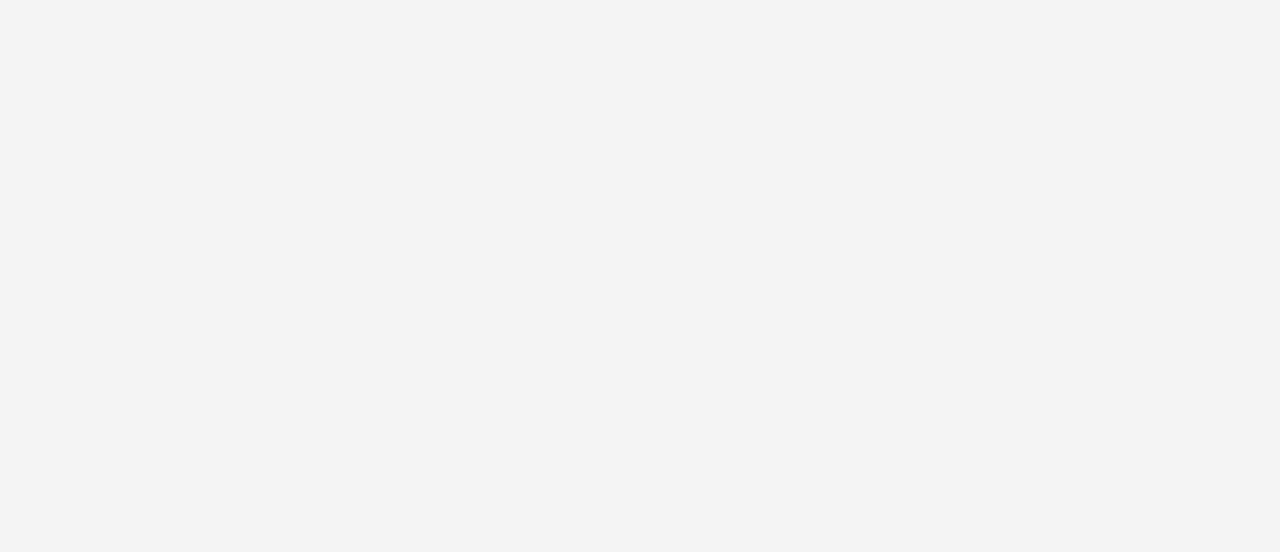
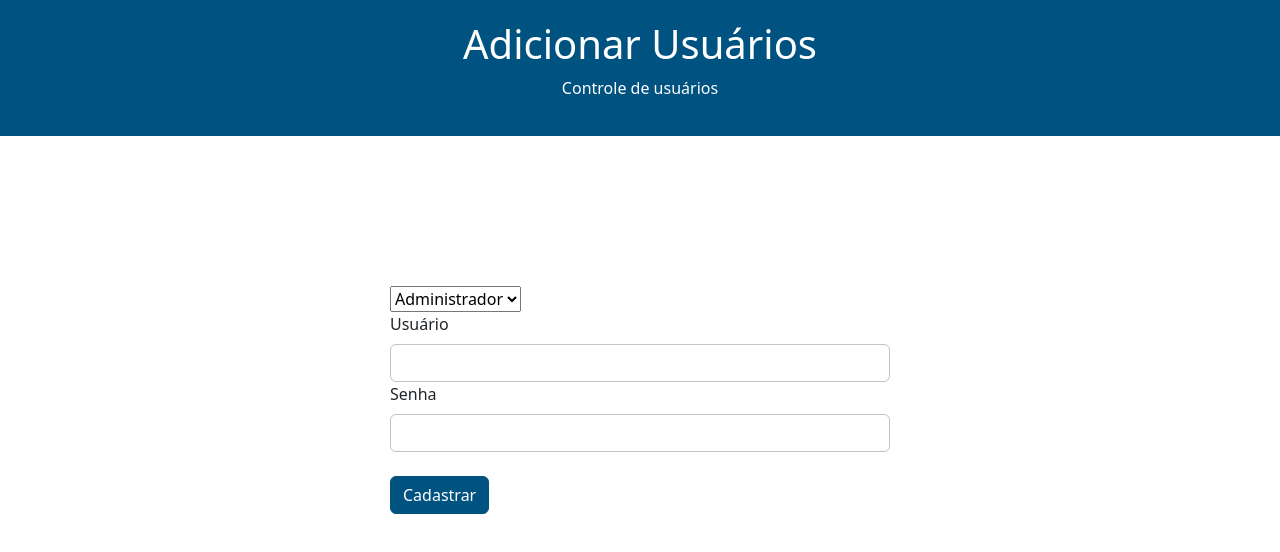
Before and after one commit to joaovictorvolpato-sys/TCC-SENAI, a plain HTML site: page templates/usuarios.html in a window 1280 px wide. Drawn offline with nearby package versions, Linux system fonts and the light colour scheme; files that its build step writes are made by us from their sources.

Commit message:
alteraçoes 28/07

```diff
--- /dev/null
+++ b/static/usuarios.css
@@ -0,0 +1,46 @@
+body {
+    display: flex;
+    justify-content: center;
+    align-items: center;
+    min-height: 100vh;
+    margin: 0;
+    background-color: #f8f9fa;
+}
+
+#cabecalho {
+    background-color: #005281;
+    color: white;
+    text-align: center;
+    padding: 20px;
+    position: fixed;
+    top: 0;
+    left: 0;
+    width: 100%;
+    z-index: 1000;
+}
+
+#usuario{
+    background-color: white;
+    color: black;
+    border-color: rgb(199, 193, 193);
+    width: 500px;
+}
+
+#senha{
+    background-color: white;
+    color: black;
+    border-color: rgb(199, 193, 193);
+    width: 500px;
+}
+
+#form {
+    width: 100%;
+    max-width: 600px;
+    padding: 20px;
+}
+
+#botao_cadastro{
+    background-color: #005281;
+    border-color: #005281;
+
+}
--- a/templates/usuarios.html
+++ b/templates/usuarios.html
@@ -4,9 +4,43 @@
     <meta charset="UTF-8">
     <meta name="viewport" content="width=device-width, initial-scale=1.0">
     <title>Cadastrar Usuário</title>
-    <link rel="stylesheet" href="static/inicio.css">
+    <link rel="stylesheet" href="static/usuarios.css">
+    <link rel="icon" type="image/x-icon" href="static/aba.ico">
+    <link href="https://cdn.jsdelivr.net/npm/bootstrap@5.3.8/dist/css/bootstrap.min.css" rel="stylesheet" integrity="sha384-sRIl4kxILFvY47J16cr9ZwB07vP4J8+LH7qKQnuqkuIAvNWLzeN8tE5YBujZqJLB" crossorigin="anonymous">
+
 </head>
 <body>
+    <header id="cabecalho">
+        <h1>Adicionar Usuários</h1>
+        <p>Controle de usuários</p>
+    </header>
 
+    <div id="formulario_retirar">
+
+        <form id="Quadro" action="/retirar" method="POST">
+
+            <select id="tipo" name="operacao">
+                <option selected value="Entrada">Administrador</option>
+                <option value="Saida">Usuário</option>
+            </select>
+
+            <div class="col-md-6">
+                <label for="nome_item" class="form-label">Usuário</label>
+                <input type="text" name="nomeItem" class="form-control" id="usuario">
+            </div>
+
+            <div class="col-md-6">
+                <label for="categoria" class="form-label">Senha</label>
+                <input type="text" name="categoria" class="form-control" id="senha">
+            </div>
+
+            <br>
+
+            <div class="col-12">
+                <button id="botao_cadastro" type="submit" class="btn btn-primary">Cadastrar</button>
+            </div>
+
+        </form>
+    </div>
 </body>
 </html>
```
Also changed, not shown: templates/adicionar_estoque.html (+3 -1 lines), templates/inicio.html (+2 -0 lines), 1 other file.
